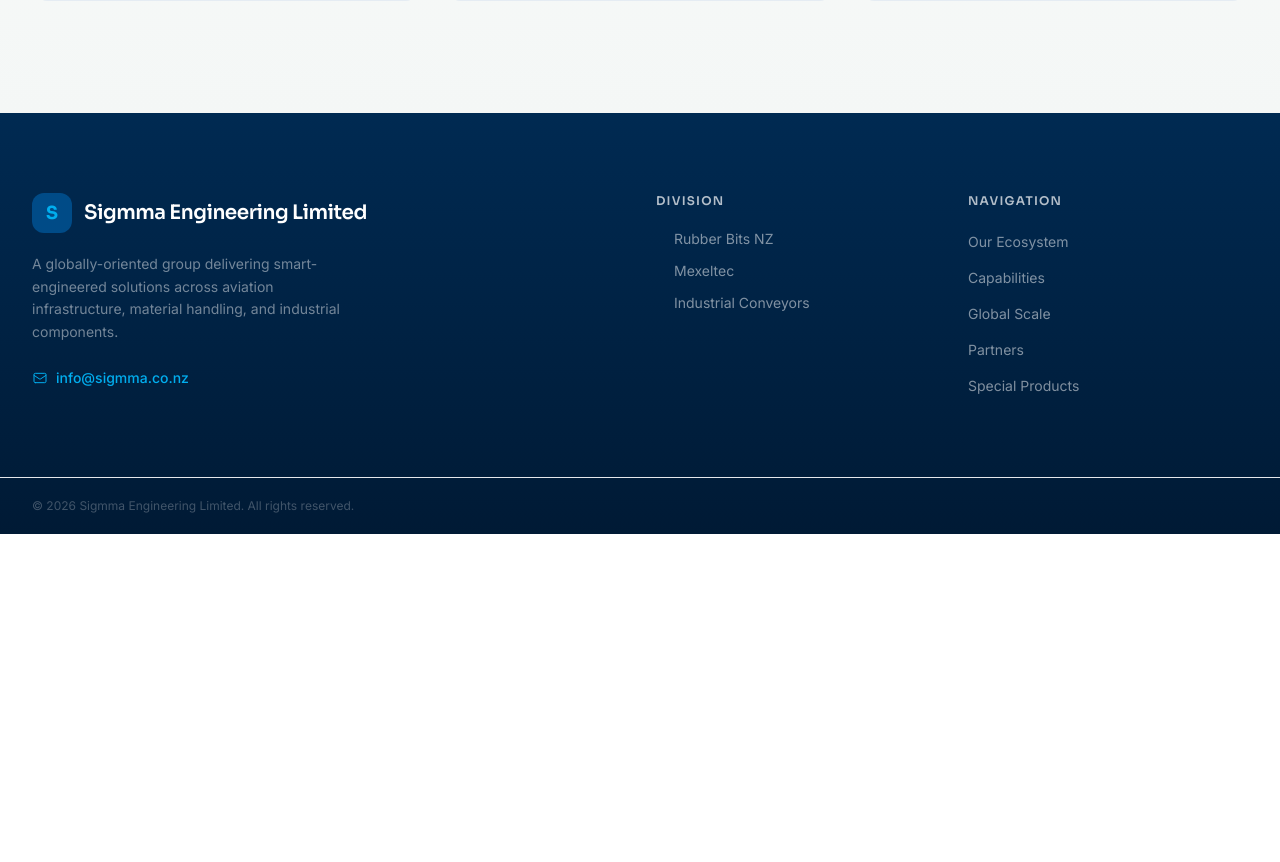
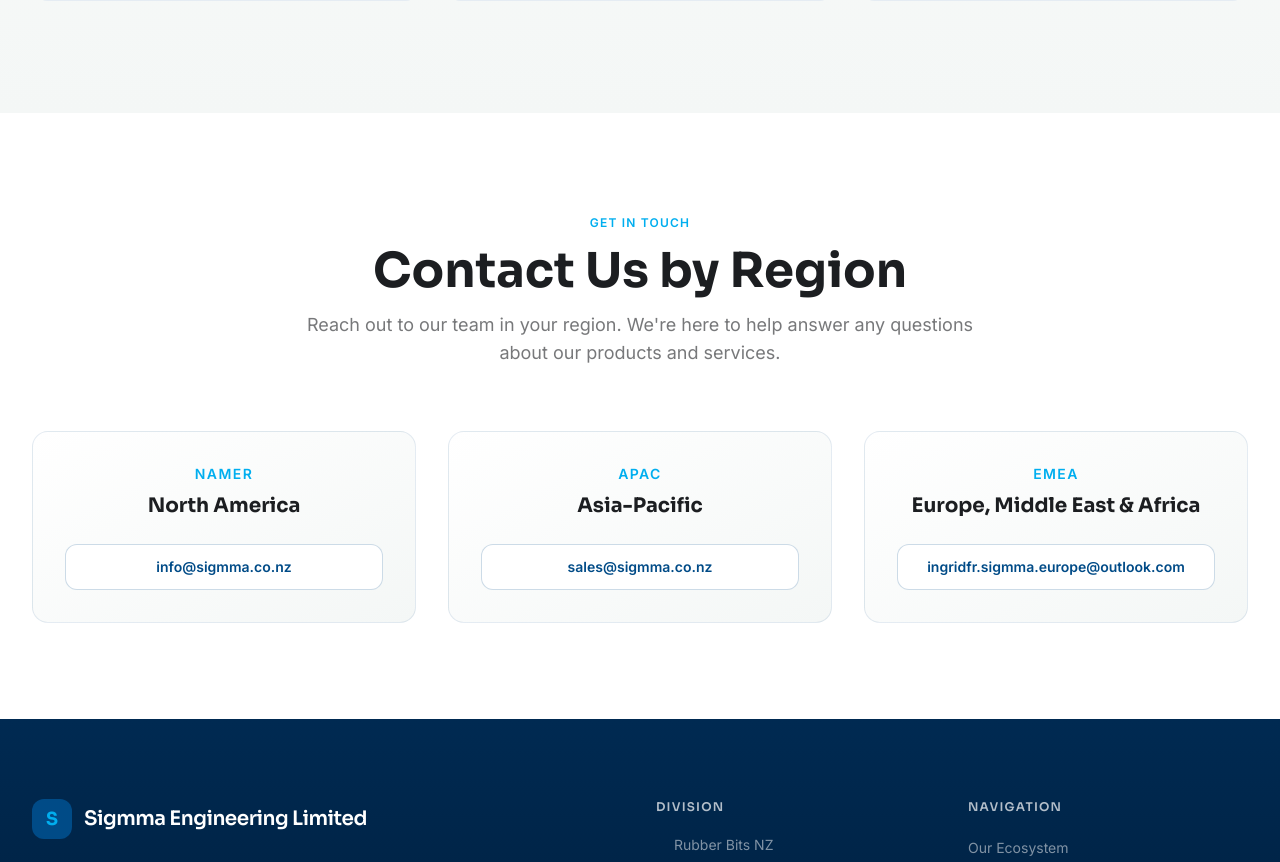
Before and after one commit to SharkSpidy/sigmma, a React (Vite) app: page / in a window 1280 px wide. Shown: the part 4553-5415 px from the top of the page. Before the commit the page ends 5087 px from the top, so only its background shows below. Built offline with nearby package versions, Linux system fonts and the light colour scheme.

Commit message:
Changes :Contact Added, Updated Bug with Products

```diff
--- a/src/App.tsx
+++ b/src/App.tsx
@@ -8,6 +8,7 @@ import Capabilities from './components/Capabilities'
 import GlobalMetrics from './components/GlobalMetrics'
 import Partners from './components/Partners'
 import SpecialProducts from './components/SpecialProducts'
+import ContactUs from './components/ContactUs'
 import Footer from './components/Footer'
 import ScrollToTop from './components/ScrollToTop' // 1. Add this import
 
@@ -42,6 +43,7 @@ function Home() {
       <Capabilities />
       <GlobalMetrics />
       <Partners />
+      <ContactUs />
     </>
   )
 }
--- /dev/null
+++ b/src/components/ContactUs.tsx
@@ -0,0 +1,92 @@
+import React, { useRef, useEffect } from 'react'
+
+interface Region {
+  name: string
+  shortCode: string
+  emails: string[]
+}
+
+const regions: Region[] = [
+  {
+    name: 'North America',
+    shortCode: 'NAMER',
+    emails: ['info@sigmma.co.nz'],
+  },
+  {
+    name: 'Asia-Pacific',
+    shortCode: 'APAC',
+    emails: ['sales@sigmma.co.nz'],
+  },
+  {
+    name: 'Europe, Middle East & Africa',
+    shortCode: 'EMEA',
+    emails: ['ingridfr.sigmma.europe@outlook.com'],
+  },
+]
+
+const ContactUs: React.FC = () => {
+  const sectionRef = useRef<HTMLDivElement>(null)
+
+  useEffect(() => {
+    const observer = new IntersectionObserver(
+      (entries) => {
+        entries.forEach((entry) => {
+          if (entry.isIntersecting) entry.target.classList.add('visible')
+        })
+      },
+      { threshold: 0.1, rootMargin: '0px 0px -40px 0px' }
+    )
+    const elements = document.querySelectorAll('.reveal, .reveal-stagger')
+    elements.forEach((el) => observer.observe(el))
+    return () => observer.disconnect()
+  }, [])
+
+  return (
+    <div ref={sectionRef} id="contact-us">
+      <section className="py-16 lg:py-24 bg-white">
+        <div className="max-w-7xl mx-auto px-6 lg:px-8">
+          <div className="reveal text-center mb-16">
+            <span className="inline-block text-accent-cyan text-xs font-semibold uppercase tracking-widest mb-4">
+              Get in Touch
+            </span>
+            <h2 className="font-display text-3xl sm:text-4xl lg:text-5xl font-bold text-charcoal leading-tight mb-4">
+              Contact Us by Region
+            </h2>
+            <p className="text-charcoal/60 text-base sm:text-lg max-w-2xl leading-relaxed mx-auto">
+              Reach out to our team in your region. We're here to help answer any questions about our products and services.
+            </p>
+          </div>
+
+          <div className="reveal-stagger grid grid-cols-1 md:grid-cols-3 gap-8">
+            {regions.map((region) => (
+              <div
+                key={region.shortCode}
+                className="flex flex-col items-center p-8 rounded-2xl border border-corp-blue/10 bg-gradient-to-br from-white to-ice-gray hover:border-corp-blue/30 transition-all duration-300"
+              >
+                <div className="text-sm font-semibold uppercase tracking-widest text-accent-cyan mb-2">
+                  {region.shortCode}
+                </div>
+                <h3 className="font-display font-bold text-xl text-charcoal mb-6 text-center">
+                  {region.name}
+                </h3>
+                <div className="space-y-3 w-full">
+                  {region.emails.map((email, idx) => (
+                    <a
+                      key={idx}
+                      href={`mailto:${email}`}
+                      className="inline-flex items-center justify-center w-full px-4 py-3 rounded-xl text-corp-blue bg-white border border-corp-blue/20 hover:bg-corp-blue hover:text-white hover:border-corp-blue font-semibold text-sm transition-all duration-300"
+                    >
+                      {email}
+                    </a>
+                  ))}
+                </div>
+              </div>
+            ))}
+          </div>
+        </div>
+      </section>
+    </div>
+  )
+}
+
+export default ContactUs
--- a/src/components/SpecialProducts.tsx
+++ b/src/components/SpecialProducts.tsx
@@ -1,4 +1,5 @@
 import React, { useEffect, useRef } from 'react'
+import { useNavigate } from 'react-router-dom'
 
 interface Product {
   id: string
@@ -141,6 +142,7 @@ const ProductCard: React.FC<{ product: Product; index: number }> = ({ product, i
 
 const SpecialProducts: React.FC = () => {
   const sectionRef = useRef<HTMLDivElement>(null)
+  const navigate = useNavigate()
 
   useEffect(() => {
     window.scrollTo(0, 0)
@@ -201,8 +203,13 @@ const SpecialProducts: React.FC = () => {
               </div>
             </div>
             <a
-              href="mailto:info@sigmma.co.nz"
-              className="flex-shrink-0 inline-flex items-center gap-2 px-6 py-3 rounded-xl text-corp-blue bg-white font-semibold text-sm hover:bg-accent-cyan hover:text-white transition-all duration-300 shadow-lg"
+              onClick={() => {
+                navigate('/#contact-us')
+                setTimeout(() => {
+                  document.getElementById('contact-us')?.scrollIntoView({ behavior: 'smooth' })
+                }, 100)
+              }}
+              className="flex-shrink-0 inline-flex items-center gap-2 px-6 py-3 rounded-xl text-corp-blue bg-white font-semibold text-sm hover:bg-accent-cyan hover:text-white transition-all duration-300 shadow-lg cursor-pointer"
             >
               Start a Conversation
               <svg className="w-4 h-4" fill="none" viewBox="0 0 24 24" stroke="currentColor">
--- a/src/index.css
+++ b/src/index.css
@@ -92,6 +92,12 @@
   .reveal-stagger.visible > *:nth-child(2) { opacity: 1; transform: translateY(0); transition-delay: 120ms; }
   .reveal-stagger.visible > *:nth-child(3) { opacity: 1; transform: translateY(0); transition-delay: 240ms; }
   .reveal-stagger.visible > *:nth-child(4) { opacity: 1; transform: translateY(0); transition-delay: 360ms; }
+  .reveal-stagger.visible > *:nth-child(5) { opacity: 1; transform: translateY(0); transition-delay: 480ms; }
+  .reveal-stagger.visible > *:nth-child(6) { opacity: 1; transform: translateY(0); transition-delay: 600ms; }
+  .reveal-stagger.visible > *:nth-child(7) { opacity: 1; transform: translateY(0); transition-delay: 720ms; }
+  .reveal-stagger.visible > *:nth-child(8) { opacity: 1; transform: translateY(0); transition-delay: 840ms; }
+  .reveal-stagger.visible > *:nth-child(9) { opacity: 1; transform: translateY(0); transition-delay: 960ms; }
+  .reveal-stagger.visible > *:nth-child(10) { opacity: 1; transform: translateY(0); transition-delay: 1080ms; }
 
   /* Ticker / marquee */
   .marquee-track {
```
Also changed, not shown: 2 other files (tests, documents, lock files or other folders).
